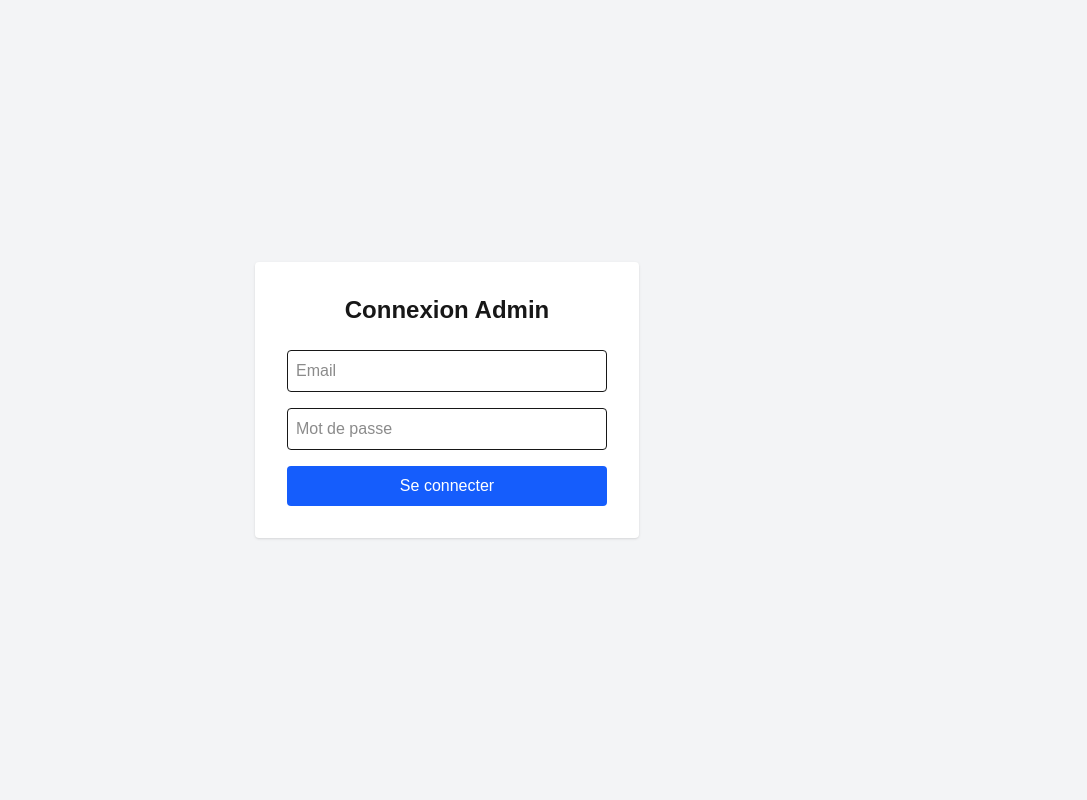
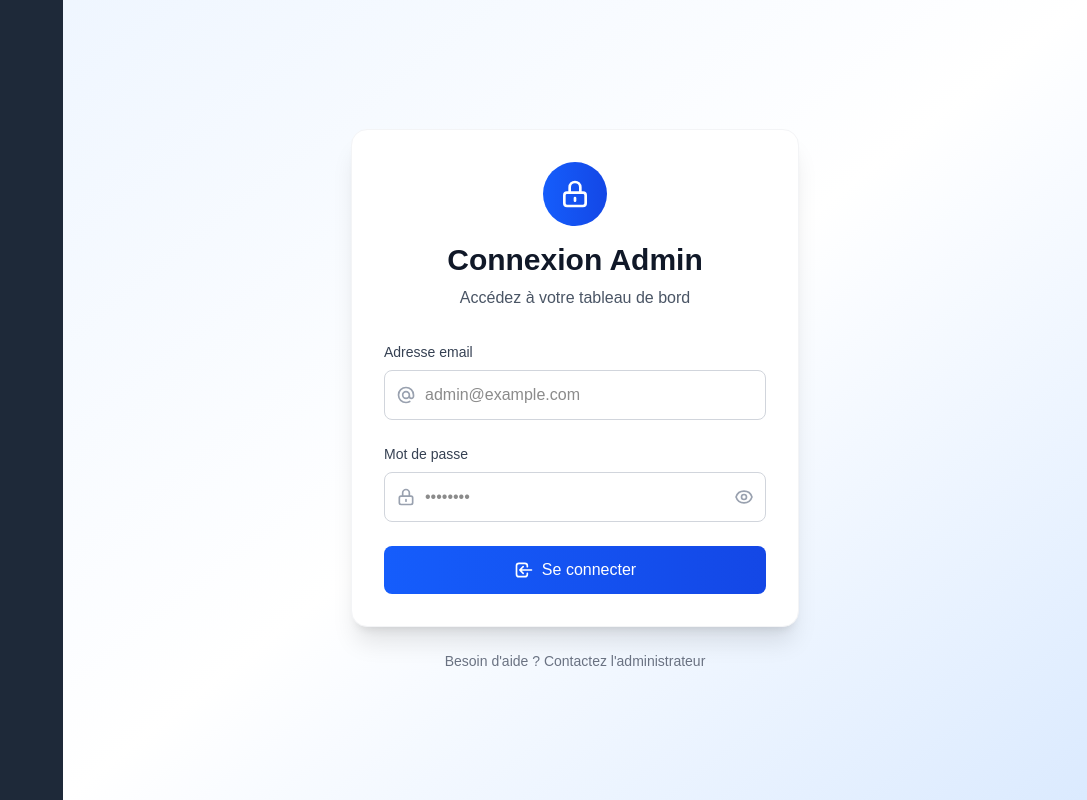
Before and after one commit to timah1402/lagunefitnessclub, a Next.js app: page /login in a window 1280 px wide. Shown: the whole page, without its empty margins (193-1280 px from the left). Built offline with nearby package versions, Linux system fonts and the light colour scheme; no server answers.

Commit message:
deconnexion

```diff
--- a/src/app/context/AuthContext.js
+++ b/src/app/context/AuthContext.js
@@ -22,10 +22,17 @@ export function AuthProvider({ children }) {
   };
 
   return (
-    <AuthContext.Provider value={{ user, logout }}>
-      {!loading && children}
+    <AuthContext.Provider value={{ user, logout, loading }}>
+      {loading ? (
+        <div className="flex items-center justify-center min-h-screen">
+          <p>Chargement...</p>
+        </div>
+      ) : (
+        children
+      )}
     </AuthContext.Provider>
   );
 }
 
+// ✅ Ne pas oublier cet export
 export const useAuth = () => useContext(AuthContext);
--- a/src/app/layout.js
+++ b/src/app/layout.js
@@ -11,6 +11,7 @@ export default function RootLayout({ children }) {
       <body>
         <AuthProvider>
           <MainLayout>{children}</MainLayout>
+
         </AuthProvider>
       </body>
     </html>
@@ -22,9 +23,9 @@ function MainLayout({ children }) {
 
   return (
     <div className="flex min-h-screen">
-      {/* Sidebar visible sur toutes les pages */}
-      {user && (
       <aside className="w-64 bg-gray-800 text-white flex flex-col">
+        {user ? (
+          <>
             <div className="p-6 text-2xl font-bold border-b border-gray-700 flex items-center gap-2">
               <Home /> Gym Admin
             </div>
@@ -46,13 +47,21 @@ function MainLayout({ children }) {
               </Link>
             </nav>
             <button
-            onClick={logout}
+              onClick={async () => {
+                await logout();
+                window.location.href = "/login"; // redirige après logout
+              }}
               className="bg-red-600 m-4 py-2 rounded hover:bg-red-700 flex items-center justify-center gap-2"
             >
               <LogOut /> Déconnexion
             </button>
+          </>
+        ) : (
+          <div className="flex-1 flex items-center justify-center">
+            <p className="text-gray-400"></p>
+          </div>
+        )}
       </aside>
-      )}
       <main className="flex-1 bg-gray-100 overflow-y-auto">{children}</main>
     </div>
   );
--- a/src/app/login/page.js
+++ b/src/app/login/page.js
@@ -9,10 +9,11 @@ export default function LoginPage() {
   const [email, setEmail] = useState("");
   const [password, setPassword] = useState("");
   const [error, setError] = useState("");
+  const [isLoading, setIsLoading] = useState(false);
+  const [showPassword, setShowPassword] = useState(false);
   const router = useRouter();
   const { user } = useAuth();
 
-  // ✅ Déplace la redirection dans useEffect pour éviter l'erreur
   useEffect(() => {
     if (user) {
       router.push("/dashboard");
@@ -21,47 +22,147 @@ export default function LoginPage() {
 
   const handleLogin = async (e) => {
     e.preventDefault();
+    setIsLoading(true);
+    setError("");
+
     try {
       await signInWithEmailAndPassword(auth, email, password);
       router.push("/dashboard");
     } catch (err) {
       setError("Email ou mot de passe incorrect");
+    } finally {
+      setIsLoading(false);
     }
   };
 
   return (
-    <main className="flex items-center justify-center min-h-screen bg-gray-100">
+    <main className="min-h-screen bg-gradient-to-br from-blue-50 via-white to-blue-100 flex items-center justify-center p-4">
       {user ? (
-        // ✅ Message pendant la redirection
-        <p>Redirection en cours...</p>
+        <div className="text-center">
+          <div className="inline-block animate-spin rounded-full h-12 w-12 border-b-2 border-blue-600 mb-4"></div>
+          <p className="text-gray-600 text-lg">Redirection en cours...</p>
+        </div>
       ) : (
-        <div className="w-full max-w-sm bg-white p-8 rounded shadow">
-          <h1 className="text-2xl font-bold mb-6 text-center">Connexion Admin</h1>
-          {error && <p className="text-red-500 text-sm mb-4">{error}</p>}
-          <form onSubmit={handleLogin}>
+        <div className="w-full max-w-md">
+          {/* Card principale */}
+          <div className="bg-white rounded-2xl shadow-xl p-8 border border-gray-100">
+            {/* Header */}
+            <div className="text-center mb-8">
+              <div className="inline-flex items-center justify-center w-16 h-16 bg-gradient-to-r from-blue-600 to-blue-700 rounded-full mb-4">
+                <svg className="w-8 h-8 text-white" fill="none" stroke="currentColor" viewBox="0 0 24 24">
+                  <path strokeLinecap="round" strokeLinejoin="round" strokeWidth={2} d="M12 15v2m-6 4h12a2 2 0 002-2v-6a2 2 0 00-2-2H6a2 2 0 00-2 2v6a2 2 0 002 2zm10-10V7a4 4 0 00-8 0v4h8z" />
+                </svg>
+              </div>
+              <h1 className="text-3xl font-bold text-gray-900 mb-2">Connexion Admin</h1>
+              <p className="text-gray-600">Accédez à votre tableau de bord</p>
+            </div>
+
+            {/* Message d'erreur */}
+            {error && (
+              <div className="bg-red-50 border border-red-200 text-red-700 px-4 py-3 rounded-lg mb-6 flex items-center">
+                <svg className="w-5 h-5 mr-2" fill="currentColor" viewBox="0 0 20 20">
+                  <path fillRule="evenodd" d="M10 18a8 8 0 100-16 8 8 0 000 16zM8.707 7.293a1 1 0 00-1.414 1.414L8.586 10l-1.293 1.293a1 1 0 101.414 1.414L10 11.414l1.293 1.293a1 1 0 001.414-1.414L11.414 10l1.293-1.293a1 1 0 00-1.414-1.414L10 8.586 8.707 7.293z" clipRule="evenodd" />
+                </svg>
+                <span className="text-sm">{error}</span>
+              </div>
+            )}
+
+            {/* Formulaire */}
+            <form onSubmit={handleLogin} className="space-y-6">
+              {/* Champ Email */}
+              <div>
+                <label htmlFor="email" className="block text-sm font-medium text-gray-700 mb-2">
+                  Adresse email
+                </label>
+                <div className="relative">
+                  <div className="absolute inset-y-0 left-0 pl-3 flex items-center pointer-events-none">
+                    <svg className="h-5 w-5 text-gray-400" fill="none" stroke="currentColor" viewBox="0 0 24 24">
+                      <path strokeLinecap="round" strokeLinejoin="round" strokeWidth={2} d="M16 12a4 4 0 10-8 0 4 4 0 008 0zm0 0v1.5a2.5 2.5 0 005 0V12a9 9 0 10-9 9m4.5-1.206a8.959 8.959 0 01-4.5 1.207" />
+                    </svg>
+                  </div>
                   <input
+                    id="email"
                     type="email"
-              className="w-full border p-2 mb-4 rounded"
-              placeholder="Email"
+                    className="block w-full pl-10 pr-3 py-3 border border-gray-300 rounded-lg focus:outline-none focus:ring-2 focus:ring-blue-500 focus:border-transparent transition-colors duration-200"
+                    placeholder="admin@example.com"
                     value={email}
                     onChange={(e) => setEmail(e.target.value)}
                     required
                   />
+                </div>
+              </div>
+
+              {/* Champ Mot de passe */}
+              <div>
+                <label htmlFor="password" className="block text-sm font-medium text-gray-700 mb-2">
+                  Mot de passe
+                </label>
+                <div className="relative">
+                  <div className="absolute inset-y-0 left-0 pl-3 flex items-center pointer-events-none">
+                    <svg className="h-5 w-5 text-gray-400" fill="none" stroke="currentColor" viewBox="0 0 24 24">
+                      <path strokeLinecap="round" strokeLinejoin="round" strokeWidth={2} d="M12 15v2m-6 4h12a2 2 0 002-2v-6a2 2 0 00-2-2H6a2 2 0 00-2 2v6a2 2 0 002 2zm10-10V7a4 4 0 00-8 0v4h8z" />
+                    </svg>
+                  </div>
                   <input
-              type="password"
-              className="w-full border p-2 mb-4 rounded"
-              placeholder="Mot de passe"
+                    id="password"
+                    type={showPassword ? "text" : "password"}
+                    className="block w-full pl-10 pr-12 py-3 border border-gray-300 rounded-lg focus:outline-none focus:ring-2 focus:ring-blue-500 focus:border-transparent transition-colors duration-200"
+                    placeholder="••••••••"
                     value={password}
                     onChange={(e) => setPassword(e.target.value)}
                     required
                   />
                   <button
+                    type="button"
+                    className="absolute inset-y-0 right-0 pr-3 flex items-center"
+                    onClick={() => setShowPassword(!showPassword)}
+                  >
+                    {showPassword ? (
+                      <svg className="h-5 w-5 text-gray-400 hover:text-gray-600" fill="none" stroke="currentColor" viewBox="0 0 24 24">
+                        <path strokeLinecap="round" strokeLinejoin="round" strokeWidth={2} d="M13.875 18.825A10.05 10.05 0 0112 19c-4.478 0-8.268-2.943-9.543-7a9.97 9.97 0 011.563-3.029m5.858.908a3 3 0 114.243 4.243M9.878 9.878l4.242 4.242M9.878 9.878L3 3m6.878 6.878L21 21" />
+                      </svg>
+                    ) : (
+                      <svg className="h-5 w-5 text-gray-400 hover:text-gray-600" fill="none" stroke="currentColor" viewBox="0 0 24 24">
+                        <path strokeLinecap="round" strokeLinejoin="round" strokeWidth={2} d="M15 12a3 3 0 11-6 0 3 3 0 016 0z" />
+                        <path strokeLinecap="round" strokeLinejoin="round" strokeWidth={2} d="M2.458 12C3.732 7.943 7.523 5 12 5c4.478 0 8.268 2.943 9.542 7-1.274 4.057-5.064 7-9.542 7-4.477 0-8.268-2.943-9.542-7z" />
+                      </svg>
+                    )}
+                  </button>
+                </div>
+              </div>
+
+              {/* Bouton de connexion */}
+              <button
                 type="submit"
-              className="w-full bg-blue-600 text-white p-2 rounded hover:bg-blue-700"
+                disabled={isLoading}
+                className="w-full bg-gradient-to-r from-blue-600 to-blue-700 text-white py-3 px-4 rounded-lg font-medium hover:from-blue-700 hover:to-blue-800 focus:outline-none focus:ring-2 focus:ring-blue-500 focus:ring-offset-2 disabled:opacity-50 disabled:cursor-not-allowed transition-all duration-200 transform hover:scale-[1.02] active:scale-[0.98]"
               >
+                {isLoading ? (
+                  <div className="flex items-center justify-center">
+                    <svg className="animate-spin -ml-1 mr-3 h-5 w-5 text-white" fill="none" viewBox="0 0 24 24">
+                      <circle className="opacity-25" cx="12" cy="12" r="10" stroke="currentColor" strokeWidth="4" />
+                      <path className="opacity-75" fill="currentColor" d="M4 12a8 8 0 018-8V0C5.373 0 0 5.373 0 12h4zm2 5.291A7.962 7.962 0 014 12H0c0 3.042 1.135 5.824 3 7.938l3-2.647z" />
+                    </svg>
+                    Connexion...
+                  </div>
+                ) : (
+                  <div className="flex items-center justify-center">
+                    <svg className="w-5 h-5 mr-2" fill="none" stroke="currentColor" viewBox="0 0 24 24">
+                      <path strokeLinecap="round" strokeLinejoin="round" strokeWidth={2} d="M11 16l-4-4m0 0l4-4m-4 4h14m-5 4v1a3 3 0 01-3 3H6a3 3 0 01-3-3V7a3 3 0 013-3h7a3 3 0 013 3v1" />
+                    </svg>
                     Se connecter
+                  </div>
+                )}
               </button>
             </form>
+          </div>
+
+          {/* Footer */}
+          <div className="text-center mt-6">
+            <p className="text-sm text-gray-500">
+              Besoin d'aide ? Contactez l'administrateur
+            </p>
+          </div>
         </div>
       )}
     </main>
--- a/src/app/page.js
+++ b/src/app/page.js
@@ -1,7 +1,25 @@
+"use client";
+import { useEffect } from "react";
+import { useRouter } from "next/navigation";
+import { useAuth } from "./context/AuthContext";
+
 export default function Home() {
+  const { user, loading } = useAuth();
+  const router = useRouter();
+
+  useEffect(() => {
+    if (!loading) {
+      if (user) {
+        router.push("/dashboard");
+      } else {
+        router.push("/login");
+      }
+    }
+  }, [user, loading, router]);
+
   return (
     <main className="flex items-center justify-center min-h-screen bg-gray-100">
-      <h1 className="text-3xl font-bold">Bienvenue sur le Dashboard Gym Admin</h1>
+      <h1 className="text-2xl font-semibold">Redirection en cours...</h1>
     </main>
   );
 }
```
Lines whose indentation alone changed are shown as unchanged.
